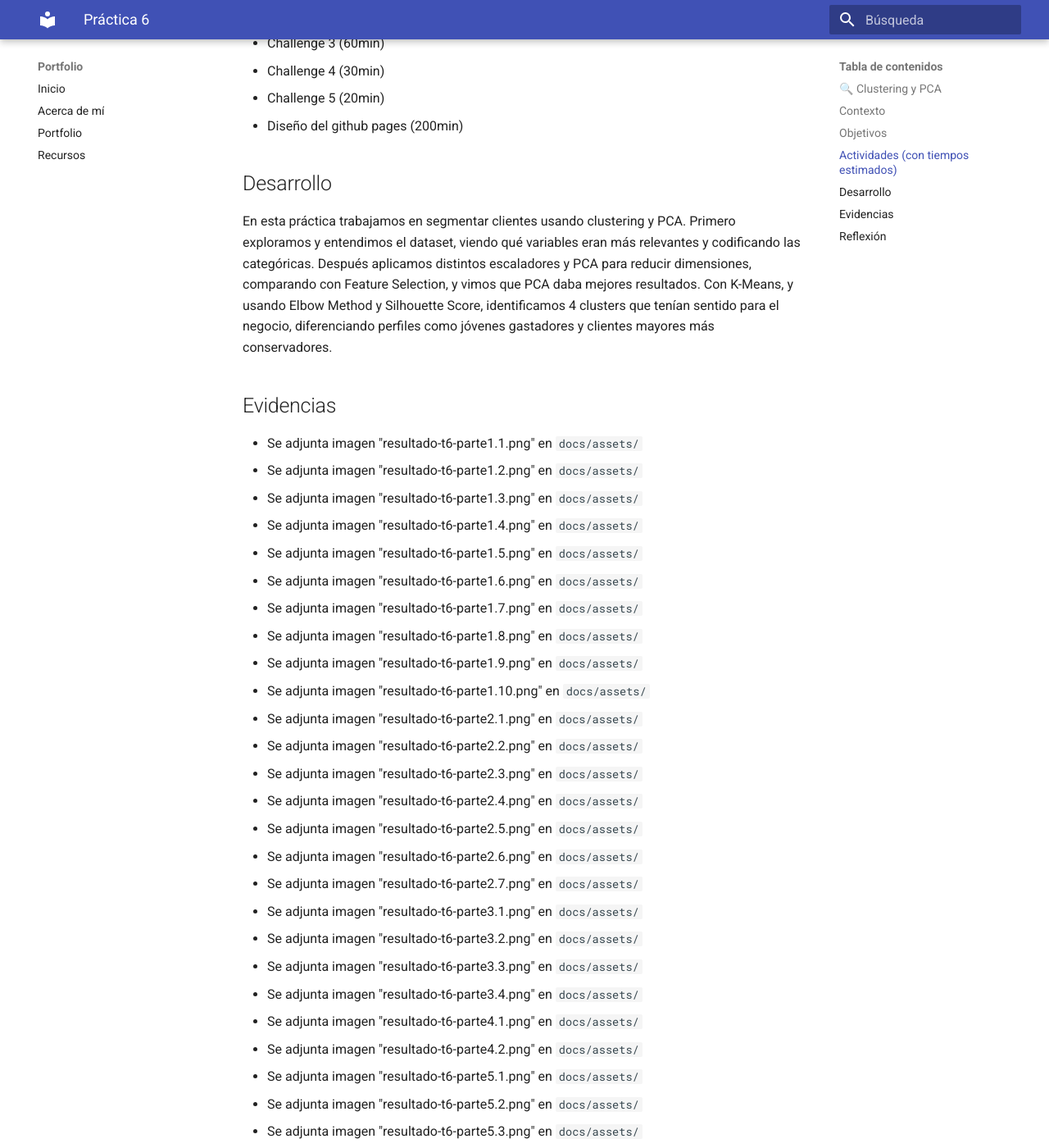
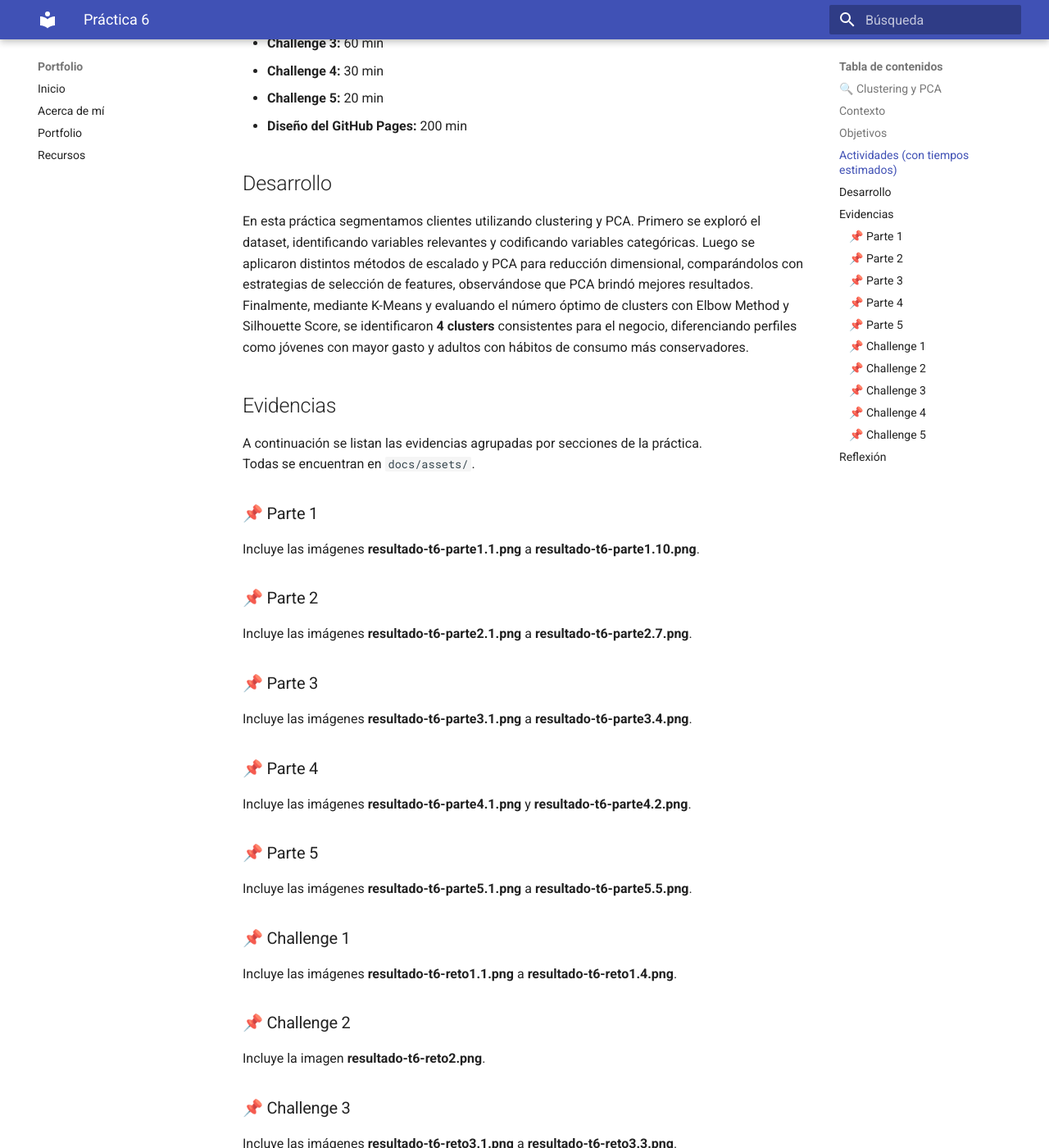
Before and after one commit to Sotogonzalo/IA-portfolio, an MkDocs documentation site: the page built from docs/portfolio/06-practica-6.md, in a window 1280 px wide and 1400 px high, scrolled down 937 px. Shown: the whole window at 82% size. Built offline with MkDocs 1.6.1 and Material for MkDocs 9.7.7, drawn with Linux system fonts in a browser that asks for light colours; some of the changed text lies outside the part shown.

Commit message:
mejora de formato p4 p5 y p6

```diff
--- a/docs/portfolio/06-practica-6.md
+++ b/docs/portfolio/06-practica-6.md
@@ -7,74 +7,68 @@ date: 2025-09-09
 ## 🔍 Clustering y PCA
 
 ## Contexto
-En esta práctica número 6 del curso tenemos la siguiente problemática: Los centros comerciales buscan conocer mejor a sus clientes, pero el problema a resolver es la segmentación de clientes, es decir, agruparlos según sus características y comportamientos para poder diseñar campañas de marketing más personalizadas, ofrecer promociones específicas, invertir mejor en publicidad y comprender cómo compran los distintos tipos de clientes.
+En esta práctica número 6 del curso trabajamos el problema de segmentación de clientes para centros comerciales. El objetivo es agrupar clientes según sus características y comportamientos para permitir campañas de marketing personalizadas, promociones específicas, mejor inversión publicitaria y una mayor comprensión de los distintos perfiles de compradores.
 
 ## Objetivos
-- Identificar 3-5 segmentos de clientes distintos usando K-Means.
+- Identificar 3–5 segmentos de clientes usando K-Means.
 - Aplicar técnicas de normalización (MinMax, Standard, Robust).
 - Usar PCA para reducción de dimensionalidad y visualización.
 - Comparar PCA con métodos de selección de features.
-- Interpretar resultados desde perspectiva de negocio.
+- Interpretar resultados desde la perspectiva del negocio.
 
 ## Actividades (con tiempos estimados)
-- Parte 1 (180min)
-- Parte 2 (150min)
-- Parte 3 (30min)
-- Parte 4 (15min)
-- Challenge 1 (50min)
-- Challenge 2 (20min)
-- Challenge 3 (60min)
-- Challenge 4 (30min)
-- Challenge 5 (20min)
-- Diseño del github pages (200min)
+- **Parte 1:** 180 min
+- **Parte 2:** 150 min
+- **Parte 3:** 30 min
+- **Parte 4:** 15 min
+- **Challenge 1:** 50 min
+- **Challenge 2:** 20 min
+- **Challenge 3:** 60 min
+- **Challenge 4:** 30 min
+- **Challenge 5:** 20 min
+- **Diseño del GitHub Pages:** 200 min
 
 ## Desarrollo
-En esta práctica trabajamos en segmentar clientes usando clustering y PCA. Primero exploramos y entendimos el dataset, viendo qué variables eran más relevantes y codificando las categóricas. Después aplicamos distintos escaladores y PCA para reducir dimensiones, comparando con Feature Selection, y vimos que PCA daba mejores resultados. Con K-Means, y usando Elbow Method y Silhouette Score, identificamos 4 clusters que tenían sentido para el negocio, diferenciando perfiles como jóvenes gastadores y clientes mayores más conservadores.
+En esta práctica segmentamos clientes utilizando clustering y PCA. Primero se exploró el dataset, identificando variables relevantes y codificando variables categóricas. Luego se aplicaron distintos métodos de escalado y PCA para reducción dimensional, comparándolos con estrategias de selección de features, observándose que PCA brindó mejores resultados.
+Finalmente, mediante K-Means y evaluando el número óptimo de clusters con Elbow Method y Silhouette Score, se identificaron **4 clusters** consistentes para el negocio, diferenciando perfiles como jóvenes con mayor gasto y adultos con hábitos de consumo más conservadores.
 
 ## Evidencias
-- Se adjunta imagen "resultado-t6-parte1.1.png" en `docs/assets/`
-- Se adjunta imagen "resultado-t6-parte1.2.png" en `docs/assets/`
-- Se adjunta imagen "resultado-t6-parte1.3.png" en `docs/assets/`
-- Se adjunta imagen "resultado-t6-parte1.4.png" en `docs/assets/`
-- Se adjunta imagen "resultado-t6-parte1.5.png" en `docs/assets/`
-- Se adjunta imagen "resultado-t6-parte1.6.png" en `docs/assets/`
-- Se adjunta imagen "resultado-t6-parte1.7.png" en `docs/assets/`
-- Se adjunta imagen "resultado-t6-parte1.8.png" en `docs/assets/`
-- Se adjunta imagen "resultado-t6-parte1.9.png" en `docs/assets/`
-- Se adjunta imagen "resultado-t6-parte1.10.png" en `docs/assets/`
-- Se adjunta imagen "resultado-t6-parte2.1.png" en `docs/assets/`
-- Se adjunta imagen "resultado-t6-parte2.2.png" en `docs/assets/`
-- Se adjunta imagen "resultado-t6-parte2.3.png" en `docs/assets/`
-- Se adjunta imagen "resultado-t6-parte2.4.png" en `docs/assets/`
-- Se adjunta imagen "resultado-t6-parte2.5.png" en `docs/assets/`
-- Se adjunta imagen "resultado-t6-parte2.6.png" en `docs/assets/`
-- Se adjunta imagen "resultado-t6-parte2.7.png" en `docs/assets/`
-- Se adjunta imagen "resultado-t6-parte3.1.png" en `docs/assets/`
-- Se adjunta imagen "resultado-t6-parte3.2.png" en `docs/assets/`
-- Se adjunta imagen "resultado-t6-parte3.3.png" en `docs/assets/`
-- Se adjunta imagen "resultado-t6-parte3.4.png" en `docs/assets/`
-- Se adjunta imagen "resultado-t6-parte4.1.png" en `docs/assets/`
-- Se adjunta imagen "resultado-t6-parte4.2.png" en `docs/assets/`
-- Se adjunta imagen "resultado-t6-parte5.1.png" en `docs/assets/`
-- Se adjunta imagen "resultado-t6-parte5.2.png" en `docs/assets/`
-- Se adjunta imagen "resultado-t6-parte5.3.png" en `docs/assets/`
-- Se adjunta imagen "resultado-t6-parte5.4.png" en `docs/assets/`
-- Se adjunta imagen "resultado-t6-parte5.5.png" en `docs/assets/`
-- Se adjunta imagen "resultado-t6-reto1.1.png" en `docs/assets/`
-- Se adjunta imagen "resultado-t6-reto1.2.png" en `docs/assets/`
-- Se adjunta imagen "resultado-t6-reto1.3.png" en `docs/assets/`
-- Se adjunta imagen "resultado-t6-reto1.4.png" en `docs/assets/`
-- Se adjunta imagen "resultado-t6-reto2.png" en `docs/assets/`
-- Se adjunta imagen "resultado-t6-reto3.1.png" en `docs/assets/`
-- Se adjunta imagen "resultado-t6-reto3.2.png" en `docs/assets/`
-- Se adjunta imagen "resultado-t6-reto3.3.png" en `docs/assets/`
-- Se adjunta imagen "resultado-t6-reto4.1.png" en `docs/assets/`
-- Se adjunta imagen "resultado-t6-reto4.2.png" en `docs/assets/`
-- Se adjunta imagen "resultado-t6-reto4.3.png" en `docs/assets/`
-- Se adjunta imagen "resultado-t6-reto5.png" en `docs/assets/`
+A continuación se listan las evidencias agrupadas por secciones de la práctica.
+Todas se encuentran en `docs/assets/`.
+
+### 📌 Parte 1
+Incluye las imágenes **resultado-t6-parte1.1.png** a **resultado-t6-parte1.10.png**.
+
+### 📌 Parte 2
+Incluye las imágenes **resultado-t6-parte2.1.png** a **resultado-t6-parte2.7.png**.
+
+### 📌 Parte 3
+Incluye las imágenes **resultado-t6-parte3.1.png** a **resultado-t6-parte3.4.png**.
+
+### 📌 Parte 4
+Incluye las imágenes **resultado-t6-parte4.1.png** y **resultado-t6-parte4.2.png**.
+
+### 📌 Parte 5
+Incluye las imágenes **resultado-t6-parte5.1.png** a **resultado-t6-parte5.5.png**.
+
+### 📌 Challenge 1
+Incluye las imágenes **resultado-t6-reto1.1.png** a **resultado-t6-reto1.4.png**.
+
+### 📌 Challenge 2
+Incluye la imagen **resultado-t6-reto2.png**.
+
+### 📌 Challenge 3
+Incluye las imágenes **resultado-t6-reto3.1.png** a **resultado-t6-reto3.3.png**.
+
+### 📌 Challenge 4
+Incluye las imágenes **resultado-t6-reto4.1.png** a **resultado-t6-reto4.3.png**.
+
+### 📌 Challenge 5
+Incluye la imagen **resultado-t6-reto5.png**.
 
 ## Reflexión
-Lo más desafiante fue preparar los datos sin perder información relevante, pero la práctica mostró la importancia de combinar comprensión del negocio con técnicas de análisis. Los clusters permiten pensar en estrategias de marketing más personalizadas, aunque hay limitaciones por el tamaño y simplificación del dataset. En general, se reforzó cómo la preparación de datos y la elección correcta de métodos impactan directamente en la calidad y utilidad de los resultados.
+El mayor desafío fue la preparación de los datos sin perder información relevante. La práctica dejó claro el valor de combinar la comprensión del negocio con las técnicas de análisis. Los clusters generados permiten pensar estrategias de marketing más personalizadas, aunque existen limitaciones inherentes al tamaño y simplificación del dataset.
+En general, se reforzó la importancia de la preparación de datos y de la elección adecuada de métodos para lograr resultados útiles y aplicables.
 
 ---
 
```
Also changed, not shown: docs/portfolio/04-practica-4.md (+13 -16 lines), docs/portfolio/05-practica-5.md (+24 -24 lines).
